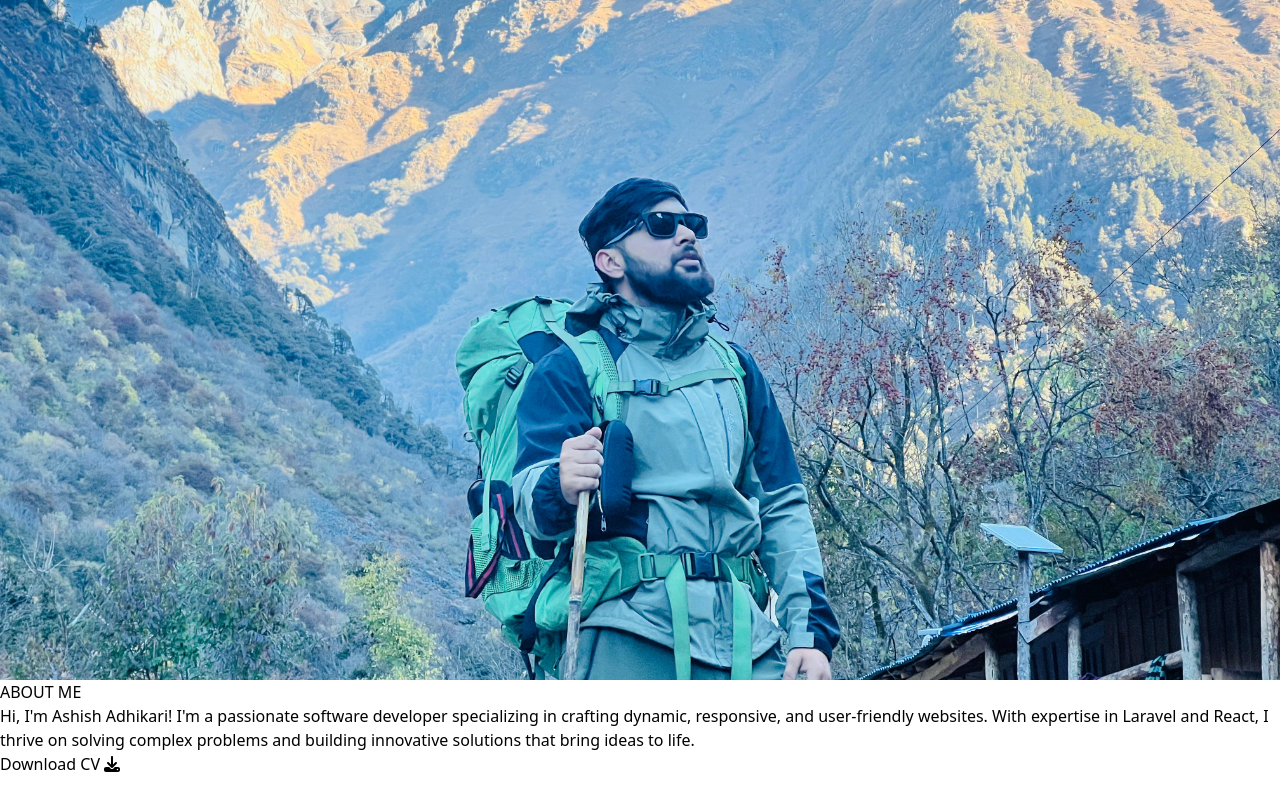
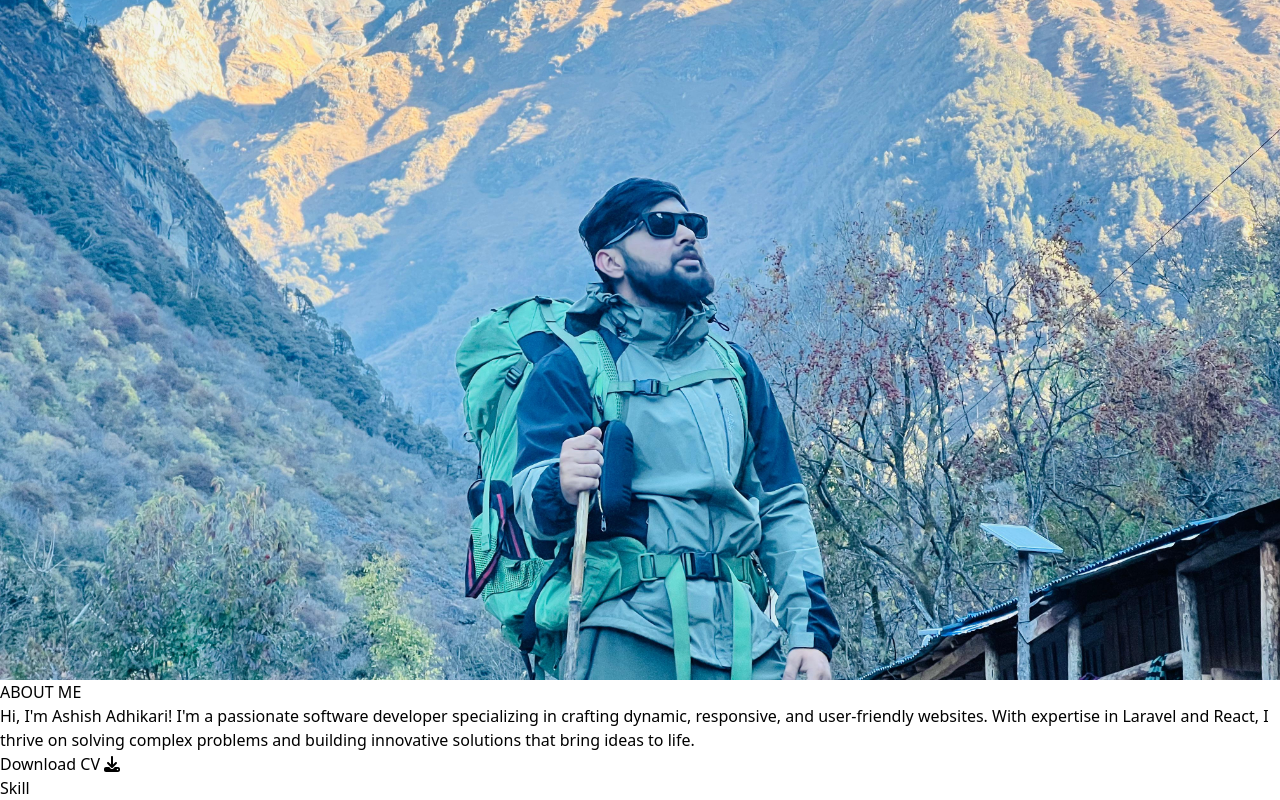
Before and after one commit to ashish10adhikari/ashish10adhikari.github.io, a React (Vite) app: page / in a window 1280 px wide. Shown: the part 1488-2288 px from the top of the page. Before the commit the page ends 2264 px from the top, so only its background shows below. Built offline with nearby package versions, Linux system fonts and the light colour scheme.

Commit message:
added skill.jsx

```diff
--- a/src/App.jsx
+++ b/src/App.jsx
@@ -2,6 +2,7 @@ import {motion} from 'motion/react'
 import Header from './assets/Components/Header';
 import Navbar from './assets/Components/Navbar';
 import About from './assets/Components/About';
+import Skill from './assets/Components/Skill';
 
 function App() {
 
@@ -11,6 +12,7 @@ function App() {
       <Navbar/>
       <Header/>
       <About/>
+      <Skill/>
       </div>
 
   );
--- /dev/null
+++ b/src/assets/Components/Skill.jsx
@@ -0,0 +1,9 @@
+import React from 'react'
+
+const Skill = () => {
+  return (
+    <div>Skill</div>
+  )
+}
+
+export default Skill
```
